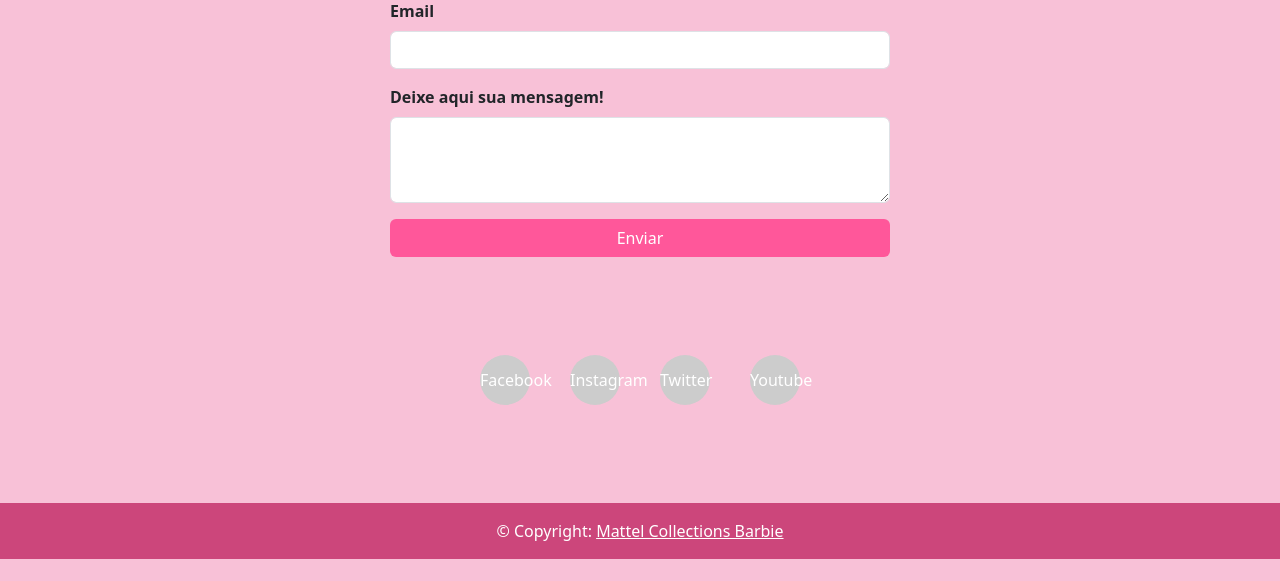
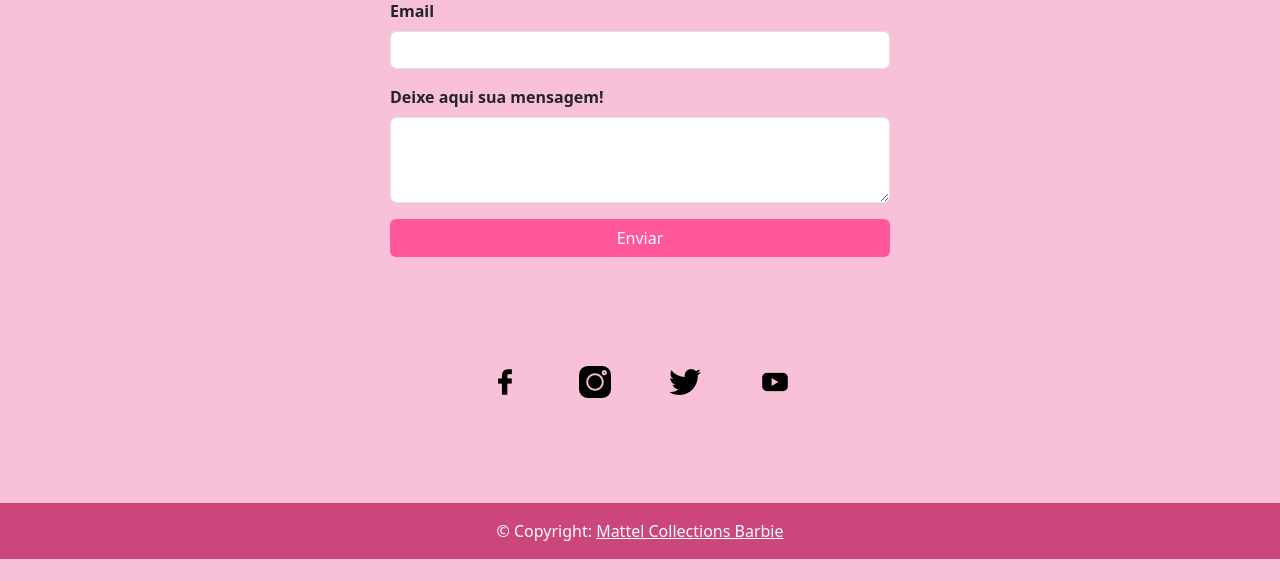
Before and after one commit to yasminccs/site-da-barbie, a PHP site: page /index2.html in a window 1280 px wide. Shown: the part 219-800 px from the top of the page. Run offline with PHP 8.4, Linux system fonts and the light colour scheme.

Commit message:
add changes

```diff
--- a/contato/index2.html
+++ b/contato/index2.html
@@ -45,10 +45,10 @@
       </form>
     </br></br>
       <div class="social-links">
-        <a href="https://www.facebook.com/barbie">Facebook</a>
-        <a href="https://www.instagram.com/barbie">Instagram</a>
-        <a href="https://twitter.com/barbie">Twitter</a>
-        <a href="https://youtube.com/barbie">Youtube</a>
+        <a href="https://www.facebook.com/barbie" title="Facebook"><img src="img/facebook.png" alt="icon facebook"></a>
+        <a href="https://www.instagram.com/barbie" title="Instagram"><img src="img/instagram.png" alt="icon instagram"></a>
+        <a href="https://twitter.com/barbie" title="Twitter"><img src="img/twitter.png" alt="icon twitter"></a>
+        <a href="https://youtube.com/barbie" title="YouTube"><img src="img/youtube.png" alt="icon youtube"></a>
       </div>
 </body>
 </br></br>
--- a/contato/style.css
+++ b/contato/style.css
@@ -58,7 +58,6 @@ form {
     width: 50px;
     height: 50px;
     border-radius: 50%;
-    background-color: #ccc;
     color: #fff;
     text-align: center;
     line-height: 50px;
@@ -66,9 +65,6 @@ form {
     transition: background-color 0.3s ease-in-out;
   }
 
-  .social-links a:hover {
-    background-color: #333;
-  }
 
   footer {
     text-align: center;
```
Also changed, not shown: home/Siteprincipal.html (+0 -8 lines), contato/img/facebook.png (added), contato/img/instagram.png (added), contato/img/twitter.png (added), contato/img/youtube.png (added).
